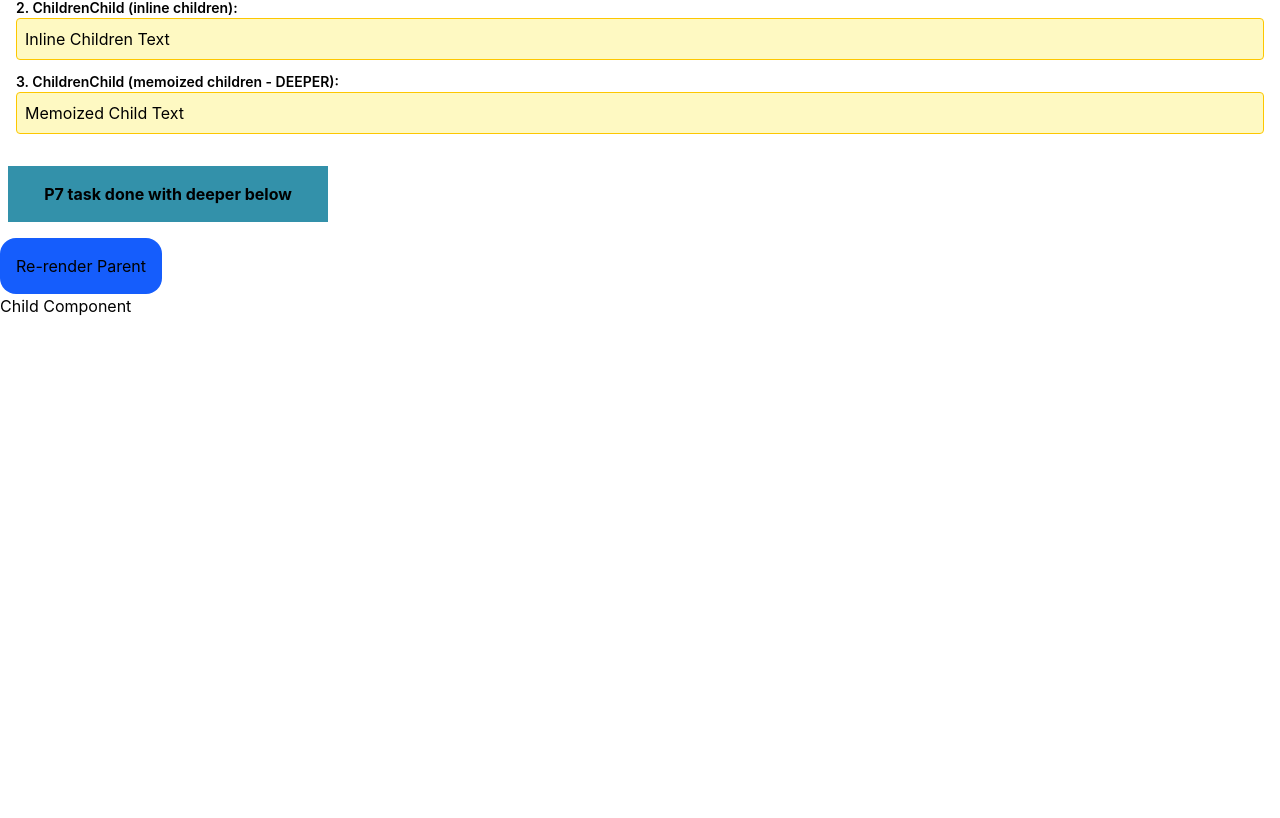
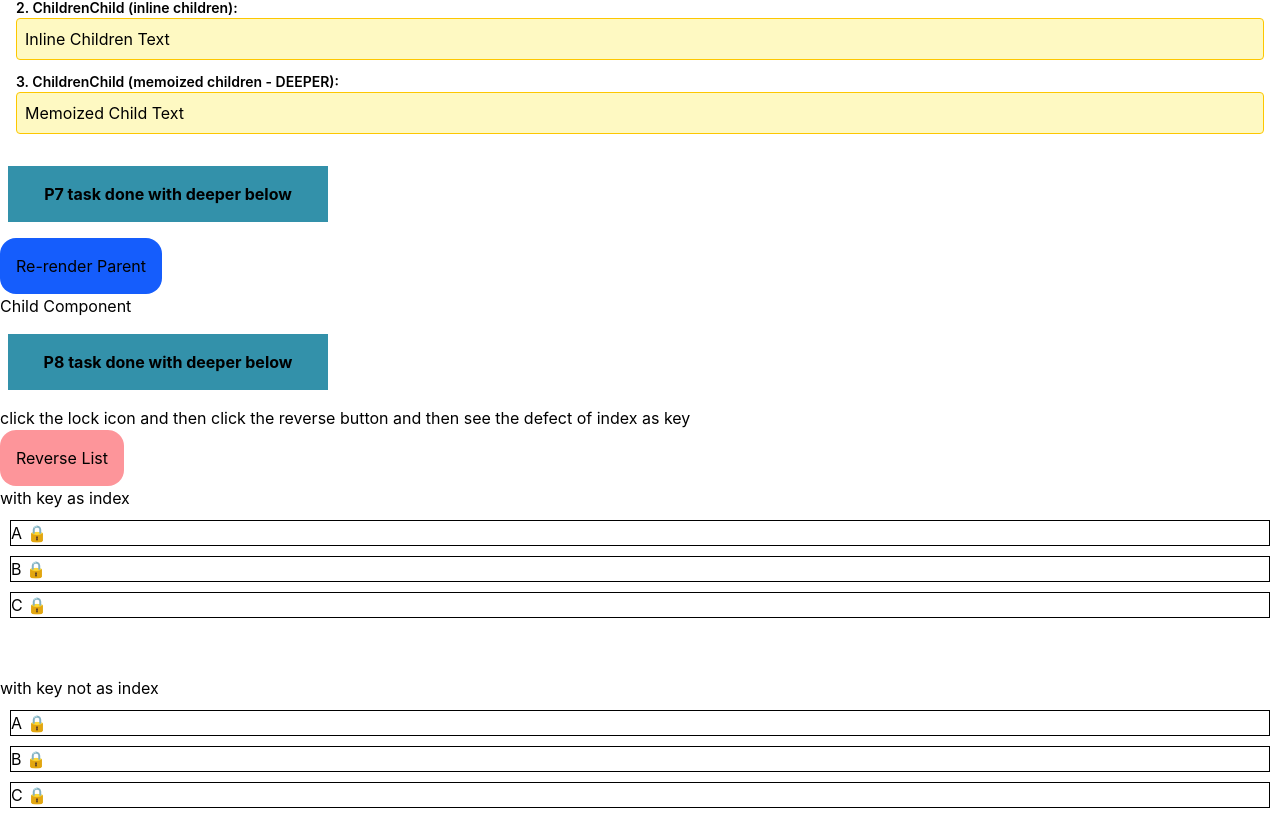
Before and after one commit to abuhurairahbinamer/Coding-pixel-Repo-week3, a React (Vite) app in the folder Assignment3/Assignment3/: page / in a window 1280 px wide. Shown: the part 1602-2420 px from the top of the page. Before the commit the page ends 1920 px from the top, so only its background shows below. Built offline with nearby package versions, Linux system fonts and the light colour scheme.

Commit message:
feat:P8 task done with deeper

```diff
--- /dev/null
+++ b/Assignment3/Assignment3/Practice/p8/p8.tsx
@@ -0,0 +1,47 @@
+import  { useState } from "react";
+
+const Row = ({ label }: { label: string }) => {
+  const [open, setOpen] = useState(false);
+
+  return (
+    <div style={{ margin: "10px", border: "1px solid black" }}>
+      <button onClick={() => setOpen(!open)}>
+        {label} {open ? "🔓" : "🔒"}
+      </button>
+    </div>
+  );
+};
+
+export default function P8() {
+  const [items, setItems] = useState(["A", "B", "C"]);
+
+  const reverseList = () => {
+    setItems([...items].reverse());
+  };
+
+  return (
+    <div>
+      <p className="my-4 mx-2 p-4 bg-cyan-700/80 w-80 text-center "><b>P8 task done with deeper below</b></p>
+      <p>click the lock icon and then click the reverse button and then see the defect of index as key</p>
+      <button className="bg-red-500/50 rounded-2xl cursor-pointer hover:bg-red-700/50 p-4" onClick={reverseList}>Reverse List</button>
+         <p>with key as index</p>
+      {items.map((item, index) => (
+        <Row key={index} label={item} />
+      ))}
+      <br /><br />
+      <p>with key not as index</p>
+       {items.map((item) => (
+        <Row key={item} label={item} />
+      ))}
+    </div>
+  );
+}
+
+
+//Deeper
+//When is index key safe?
+//Only in these cases:
+
+//1) List never changes order
+//2) Items never removed
+//3) Items only added at end
--- a/Assignment3/Assignment3/src/App.tsx
+++ b/Assignment3/Assignment3/src/App.tsx
@@ -10,6 +10,7 @@ import P4 from '../Practice/p4/Parent'
 import P5 from '../Practice/p5/parent'
 import P6 from '../Practice/p6/parent'
 import P7 from '../Practice/p7/Parent'
+import P8 from '../Practice/p8/p8'
 function App() {
   const [text, setText] = useState("");
 // console.log('parent component rendered')
@@ -49,6 +50,7 @@ setText(e.target.value)
 <P5/>
 <P6/>
 <P7/>
+<P8/>
     </div>
   )
 }
```
